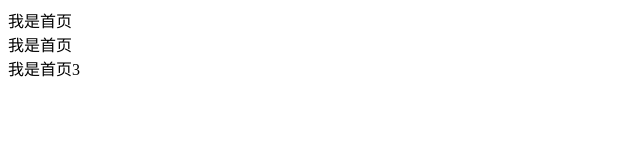
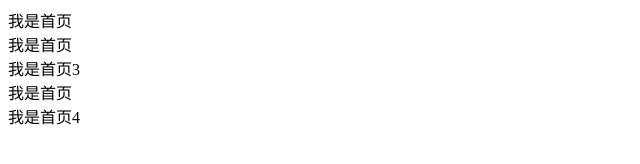
Before and after one commit to your2751585822/nz2001taobao, a plain HTML site: page index.html in a window 1280 px wide. Shown: the whole page, without its empty margins (0-640 px from the left). Drawn offline with Linux system fonts and the light colour scheme.

Commit message:
index分支修改了

```diff
--- a/index.html
+++ b/index.html
@@ -9,5 +9,7 @@
     我是首页<br>
     我是首页<br>
     我是首页3<br>
+    我是首页<br>
+    我是首页4<br>
 </body>
 </html>
```
